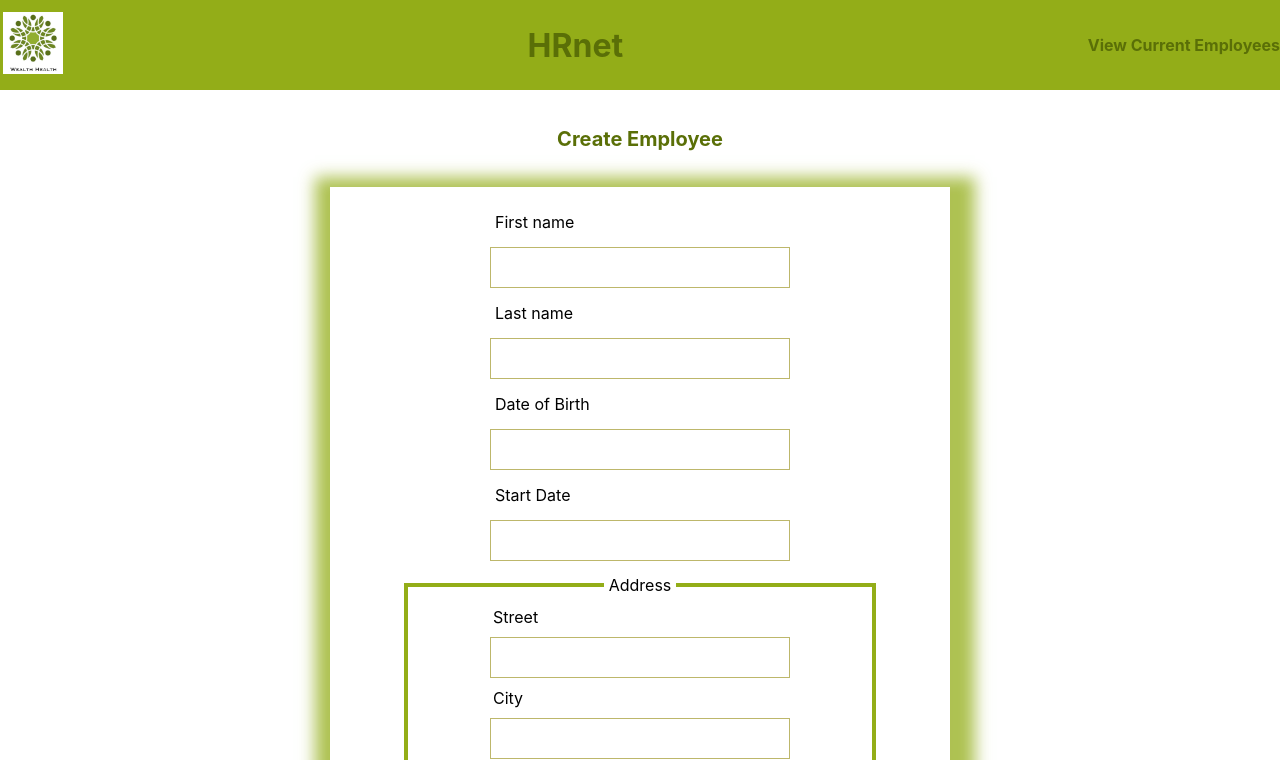
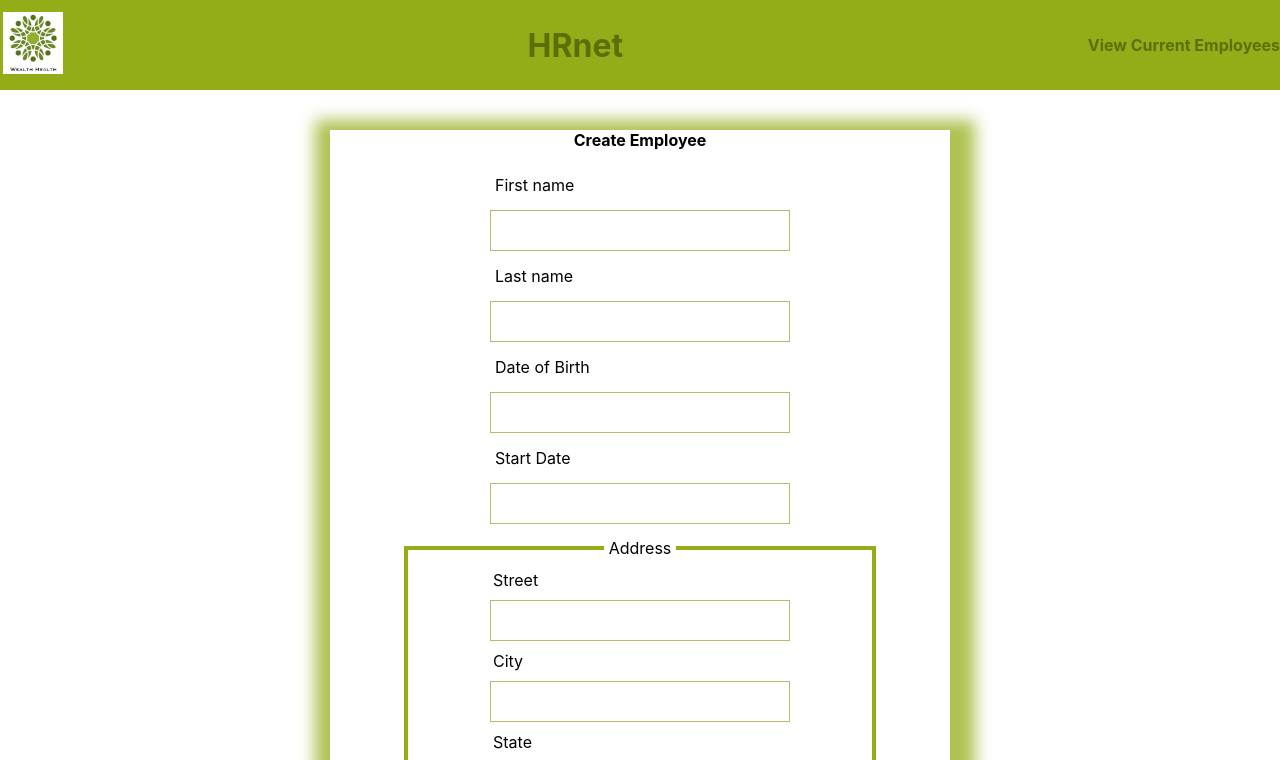
Before and after one commit to la2ss/ocrP14Hrnet, a React (Create React App) app: page / in a window 1280 px wide. Shown: the top 760 px of the page. Built offline with nearby package versions, Linux system fonts and the light colour scheme.

Commit message:
fix bug lighthouse

```diff
--- a/src/component/Form/Form.jsx
+++ b/src/component/Form/Form.jsx
@@ -81,10 +81,9 @@ const Form = () => {
 
   return (
     <>
-      <h2>Create Employee</h2>
+
       <div className="container">
-
-
+      <span className="title"> Create Employee</span>
 
         <form action="#" id="create-employee">
         <label> <span className="lab">First name</span>
@@ -125,7 +124,7 @@ const Form = () => {
             }}
           />
           </label>
-         {errors && birth === "" || dateToday < new Date(birth).getTime() ?(
+         {(errors && birth === "") || dateToday < new Date(birth).getTime() ?(
             <p className="error_input">Votre date de naissance n'est pas conforme</p>
          ): ""}
          <label className="birth"><span className="lab">Start Date </span>
--- a/src/component/Form/form.css
+++ b/src/component/Form/form.css
@@ -5,6 +5,7 @@
     align-items: center;
     flex-direction: column;
     box-shadow: 5px 10px 15px 20px rgb(147,173,24,0.75);
+    margin-top: 40px;
 }
 
 .homepage_container h2 {
@@ -13,7 +14,10 @@
     font-size: 20px;
     padding:  20px;
 }
-
+.container .title{
+    color: #000;
+    font-weight: bold;
+}
 .container form {
     display: flex;
     justify-content: center;
--- a/src/component/Navbar/Navbar.jsx
+++ b/src/component/Navbar/Navbar.jsx
@@ -1,5 +1,4 @@
 import React from "react";
-// import '../assets/css/navbar.css'
 import '../../assets/logo.png';
 import { Link } from "react-router-dom";
 import './navbar.css'
```
